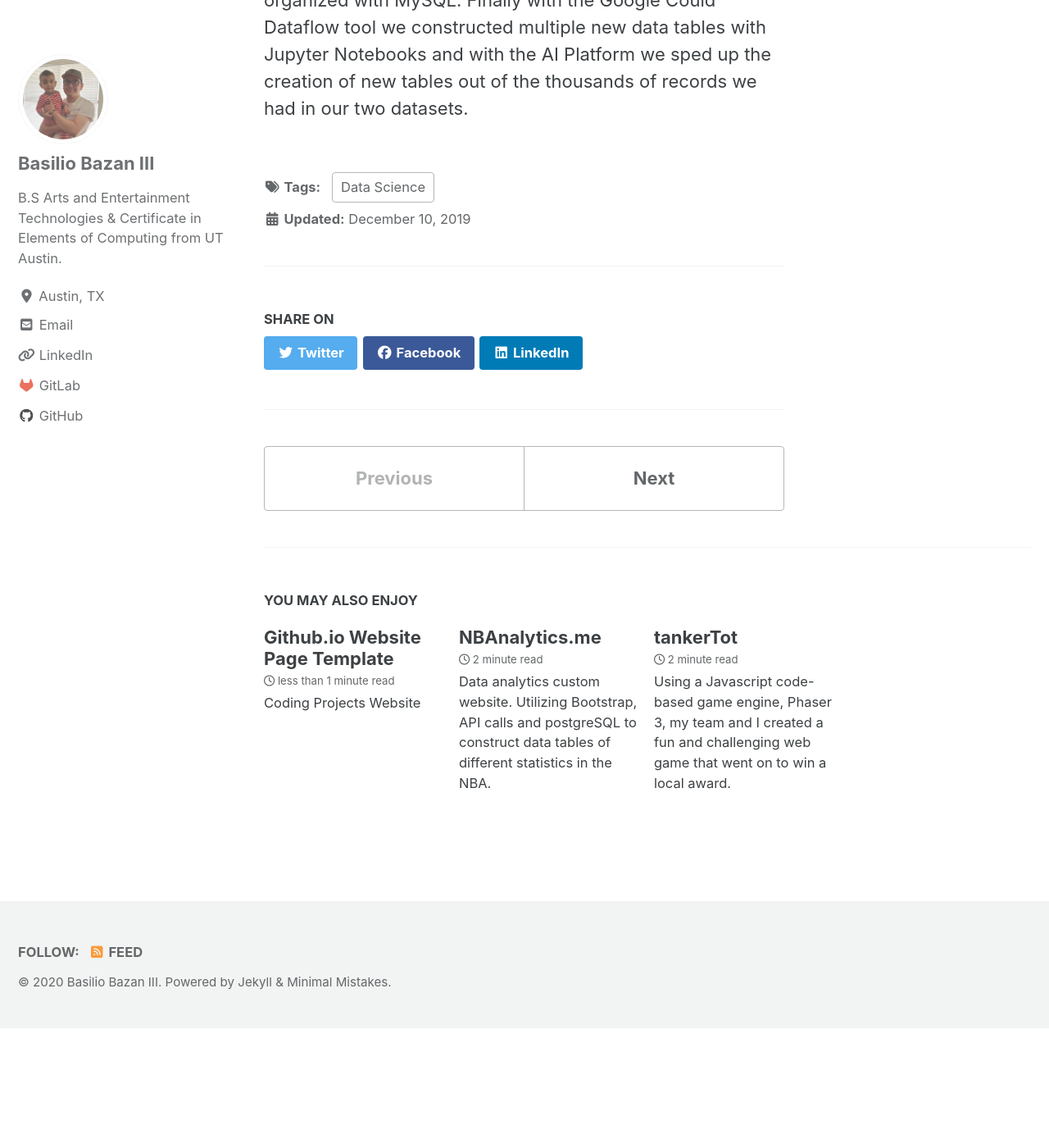
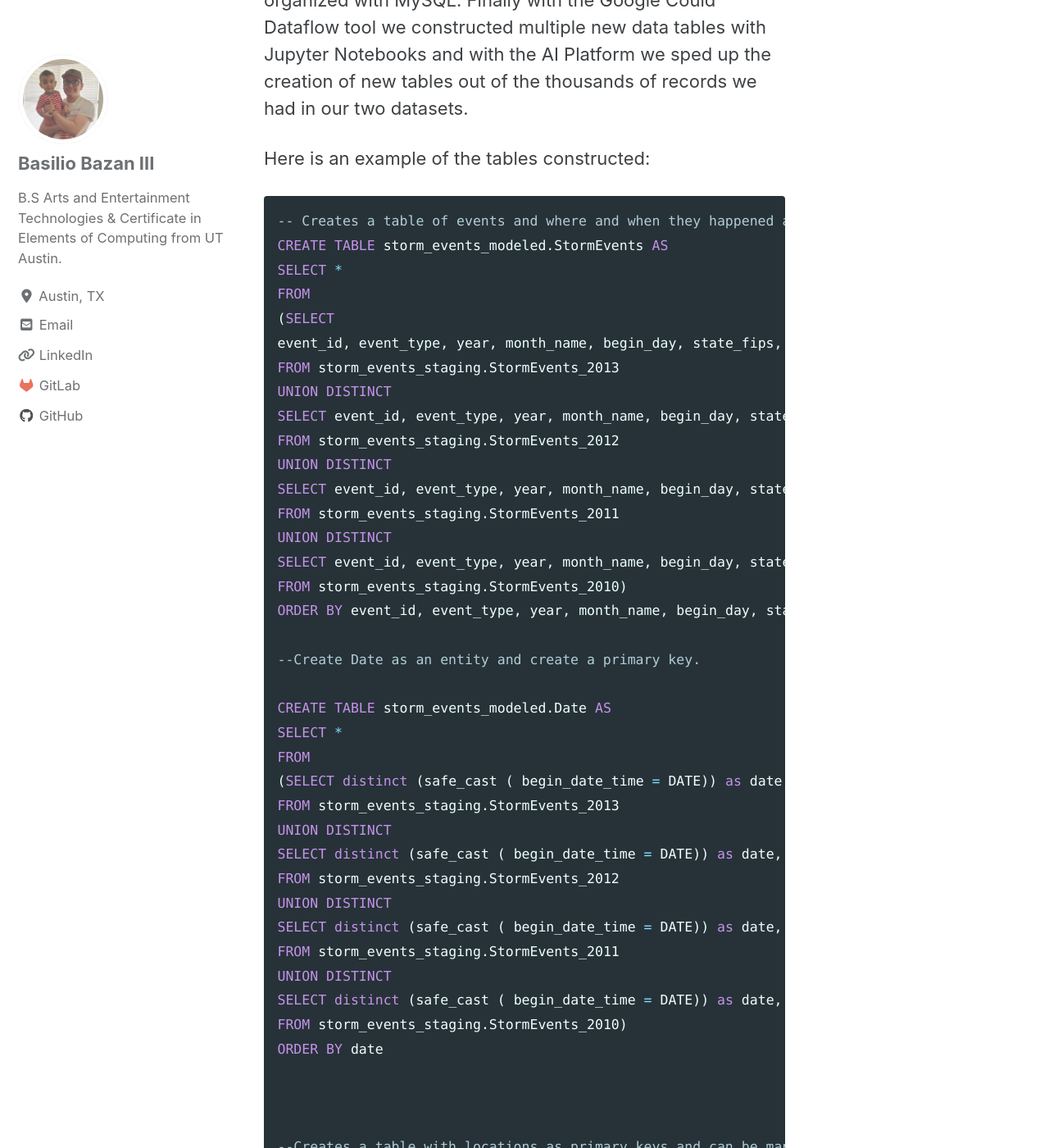
Before and after one commit to Basilio0505/basilio0505.github.io, a Jekyll site: the page built from _posts/2019-12-10-hermosillobazan.md, in a window 1280 px wide and 1400 px high, scrolled down 1230 px. Shown: the whole window at 82% size. Built offline with Jekyll 4.4.1, drawn with Linux system fonts in a browser that asks for light colours; cached includes are drawn as plain includes; nearby versions of some CDN libraries; before the commit the page ends 2484 px from its top, so only the background shows below that; some of the changed text lies outside the part shown.

Commit message:
added SQL code snippet

````diff
--- a/_posts/2019-12-10-hermosillobazan.md
+++ b/_posts/2019-12-10-hermosillobazan.md
@@ -29,3 +29,91 @@ we broke up and organized with MySQL. Finally with the Google Could Dataflow too
 we constructed multiple new data tables with Jupyter Notebooks and with the AI Platform
 we sped up the creation of new tables out of the thousands of records we had in our two
 datasets.
+
+Here is an example of the tables constructed:
+```sql
+-- Creates a table of events and where and when they happened as well as interesting facts such as damage in crops, deaths and injuries they caused.
+CREATE TABLE storm_events_modeled.StormEvents AS
+SELECT *
+FROM
+(SELECT
+event_id, event_type, year, month_name, begin_day, state_fips, cz_fips, injuries_direct, injuries_indirect, deaths_direct, deaths_indirect, damage_crops
+FROM storm_events_staging.StormEvents_2013
+UNION DISTINCT
+SELECT event_id, event_type, year, month_name, begin_day, state_fips, cz_fips, injuries_direct, injuries_indirect, deaths_direct, deaths_indirect, damage_crops
+FROM storm_events_staging.StormEvents_2012
+UNION DISTINCT
+SELECT event_id, event_type, year, month_name, begin_day, state_fips, cz_fips, injuries_direct, injuries_indirect, deaths_direct, deaths_indirect, damage_crops
+FROM storm_events_staging.StormEvents_2011
+UNION DISTINCT
+SELECT event_id, event_type, year, month_name, begin_day, state_fips, cz_fips, injuries_direct, injuries_indirect, deaths_direct, deaths_indirect, damage_crops
+FROM storm_events_staging.StormEvents_2010)
+ORDER BY event_id, event_type, year, month_name, begin_day, state_fips, cz_fips, injuries_direct, injuries_indirect, deaths_direct, deaths_indirect, damage_crops
+
+--Create Date as an entity and create a primary key.
+
+CREATE TABLE storm_events_modeled.Date AS
+SELECT *
+FROM
+(SELECT distinct (safe_cast ( begin_date_time = DATE)) as date, year, month_name, begin_day
+FROM storm_events_staging.StormEvents_2013
+UNION DISTINCT
+SELECT distinct (safe_cast ( begin_date_time = DATE)) as date, year, month_name, begin_day
+FROM storm_events_staging.StormEvents_2012
+UNION DISTINCT
+SELECT distinct (safe_cast ( begin_date_time = DATE)) as date, year, month_name, begin_day
+FROM storm_events_staging.StormEvents_2011
+UNION DISTINCT
+SELECT distinct (safe_cast ( begin_date_time = DATE)) as date, year, month_name, begin_day
+FROM storm_events_staging.StormEvents_2010)
+ORDER BY date
+
+
+
+--Creates a table with locations as primary keys and can be mapped to county name given state fips and county fips.
+
+CREATE TABLE storm_events_modeled.Locations AS
+SELECT *
+FROM
+(SELECT  distinct( begin_lat_begin_lon_appended)  as location,  cz_name, state_fips, cz_fips
+FROM storm_events_staging.StormEvents_2013
+WHERE begin_lat_begin_lon_appended is not null
+UNION DISTINCT
+SELECT distinct( begin_lat_begin_lon_appended)  as location,  cz_name, state_fips, cz_fips
+FROM storm_events_staging.StormEvents_2012
+WHERE begin_lat_begin_lon_appended is not null
+UNION DISTINCT
+SELECT distinct( begin_lat_begin_lon_appended)  as location,  cz_name, state_fips, cz_fips
+FROM storm_events_staging.StormEvents_2011
+WHERE begin_lat_begin_lon_appended is not null
+UNION DISTINCT
+SELECT distinct( begin_lat_begin_lon_appended) as location,  cz_name, state_fips, cz_fips
+FROM storm_events_staging.StormEvents_2010
+WHERE begin_lat_begin_lon_appended is not null)
+ORDER BY location,cz_name, state_fips, cz_fips
+
+
+
+--Creates a table with all unique state FIPS code along with the name of the state or territory.
+--The state_fips being the primary key
+CREATE TABLE storm_events_modeled.State AS
+SELECT *
+FROM
+(SELECT DISTINCT state_fips, state
+FROM storm_events_staging.StormEvents_2013
+WHERE state_fips IS NOT null OR state IS NOT null
+UNION DISTINCT
+SELECT DISTINCT state_fips, state
+FROM storm_events_staging.StormEvents_2012
+WHERE state_fips IS NOT null OR state IS NOT null
+UNION DISTINCT
+SELECT DISTINCT state_fips, state
+FROM storm_events_staging.StormEvents_2011
+WHERE state_fips IS NOT null OR state IS NOT null
+UNION DISTINCT
+SELECT DISTINCT state_fips, state
+FROM storm_events_staging.StormEvents_2010
+WHERE state_fips IS NOT null OR state IS NOT null)
+ORDER BY state_fips
+
+```
````
